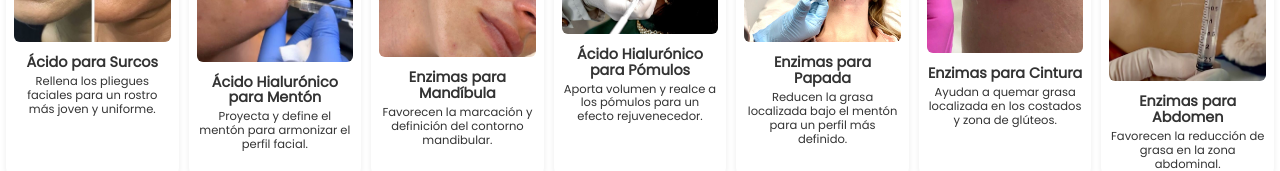
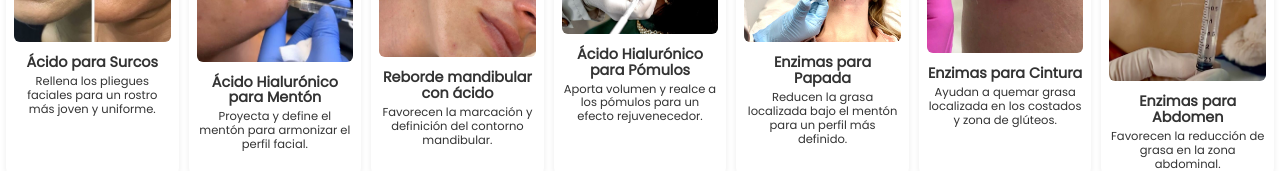
Before and after one commit to FranklinGaviria/beatystudio, a plain HTML site: page index.html in a window 1280 px wide. Both pictures are taken after a click on the button "Mostrar más". Shown: the part 1349-1520 px from the top of the page. Drawn offline with nearby package versions, Linux system fonts and the light colour scheme.

Commit message:
Add files via upload

```diff
--- a/index.html
+++ b/index.html
@@ -79,7 +79,7 @@ Soy Estefanía Gaviria una especialista en estética, y estoy aquí para ayudart
 </div>
 <div class="bloque extra hidden">
 <img src="FOTOS/enzimas mandibula.JPG" alt="Enzimas para Mandíbula">
-<h3>Enzimas para Mandíbula</h3>
+<h3>Reborde mandibular con ácido</h3>
 <p>Favorecen la marcación y definición del contorno mandibular.</p>
 </div>
 <div class="bloque extra hidden">
```
